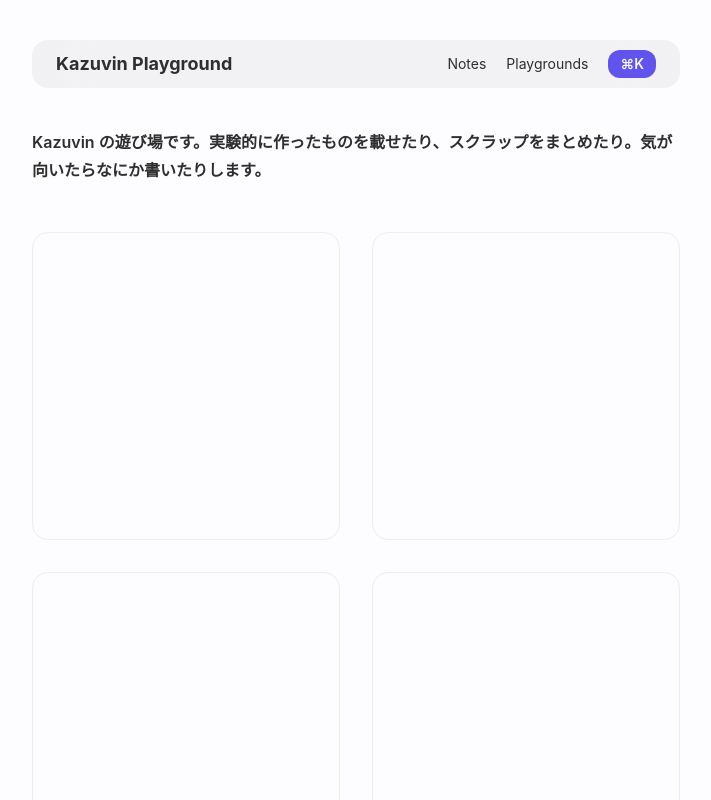
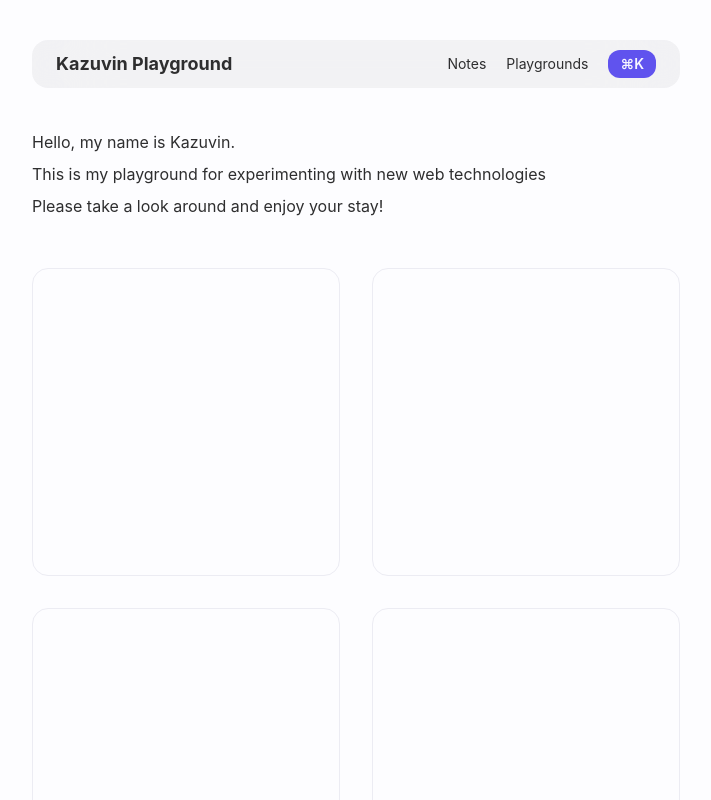
Before and after one commit to kazuvin/kazuvin-playground, a Next.js app: page / in a window 1280 px wide. Shown: the top 800 px of the page, without its empty margins (284-995 px from the left). Built offline with nearby package versions, Linux system fonts and the light colour scheme.

Commit message:
fix: animation

```diff
--- a/app/components/shared/app-header/app-header.tsx
+++ b/app/components/shared/app-header/app-header.tsx
@@ -11,7 +11,7 @@
 
   return (
     <div
-      className={`bg-foreground/5 sticky top-2 flex h-12 items-center justify-between rounded-2xl px-6 py-3 backdrop-blur-2xl ${
+      className={`bg-foreground/5 sticky top-2 z-20 flex h-12 items-center justify-between rounded-2xl px-6 py-3 backdrop-blur-2xl ${
         isScrolled ? "ml-auto" : ""
       }`}
     >
--- a/app/globals.css
+++ b/app/globals.css
@@ -37,8 +37,10 @@
   --animate-fade-out: 0.2s ease fade-out;
   --animate-scale-in: 0.2s ease scale-in;
   --animate-scale-out: 0.2s ease scale-out;
+  --animate-slide-up: 0.5s ease slide-up;
   --animate-fade-scale-in: var(--animate-fade-in), var(--animate-scale-in);
   --animate-fade-scale-out: var(--animate-fade-out), var(--animate-scale-out);
+  --animate-fade-slide-up: var(--animate-fade-in), var(--animate-slide-up);
 
   /** keyframes */
   @keyframes fade-in {
@@ -76,6 +78,33 @@
       transform: scale(0.95);
     }
   }
+
+  @keyframes slide-up {
+    from {
+      transform: translateY(20px);
+    }
+    to {
+      transform: translateY(0);
+    }
+  }
+}
+
+@layer utilities {
+  .animation-delay-200 {
+    animation-delay: 200ms;
+  }
+
+  .animation-delay-400 {
+    animation-delay: 400ms;
+  }
+
+  .animation-delay-600 {
+    animation-delay: 600ms;
+  }
+
+  .animation-forwards {
+    animation-fill-mode: forwards;
+  }
 }
 
 body {
--- a/app/page.tsx
+++ b/app/page.tsx
@@ -1,10 +1,15 @@
 export default function Home() {
   return (
     <div className="space-y-12">
-      <div className="space-y-3 leading-7 font-semibold">
-        <p>
-          Kazuvin
-          の遊び場です。実験的に作ったものを載せたり、スクラップをまとめたり。気が向いたらなにか書いたりします。
+      <div className="space-y-1 leading-7">
+        <p className="animate-fade-slide-up animation-forwards opacity-0">
+          Hello, my name is Kazuvin.
+        </p>
+        <p className="animate-fade-slide-up animation-delay-200 animation-forwards opacity-0">
+          This is my playground for experimenting with new web technologies
+        </p>
+        <p className="animate-fade-slide-up animation-delay-400 animation-forwards opacity-0">
+          Please take a look around and enjoy your stay!
         </p>
       </div>
 
```
